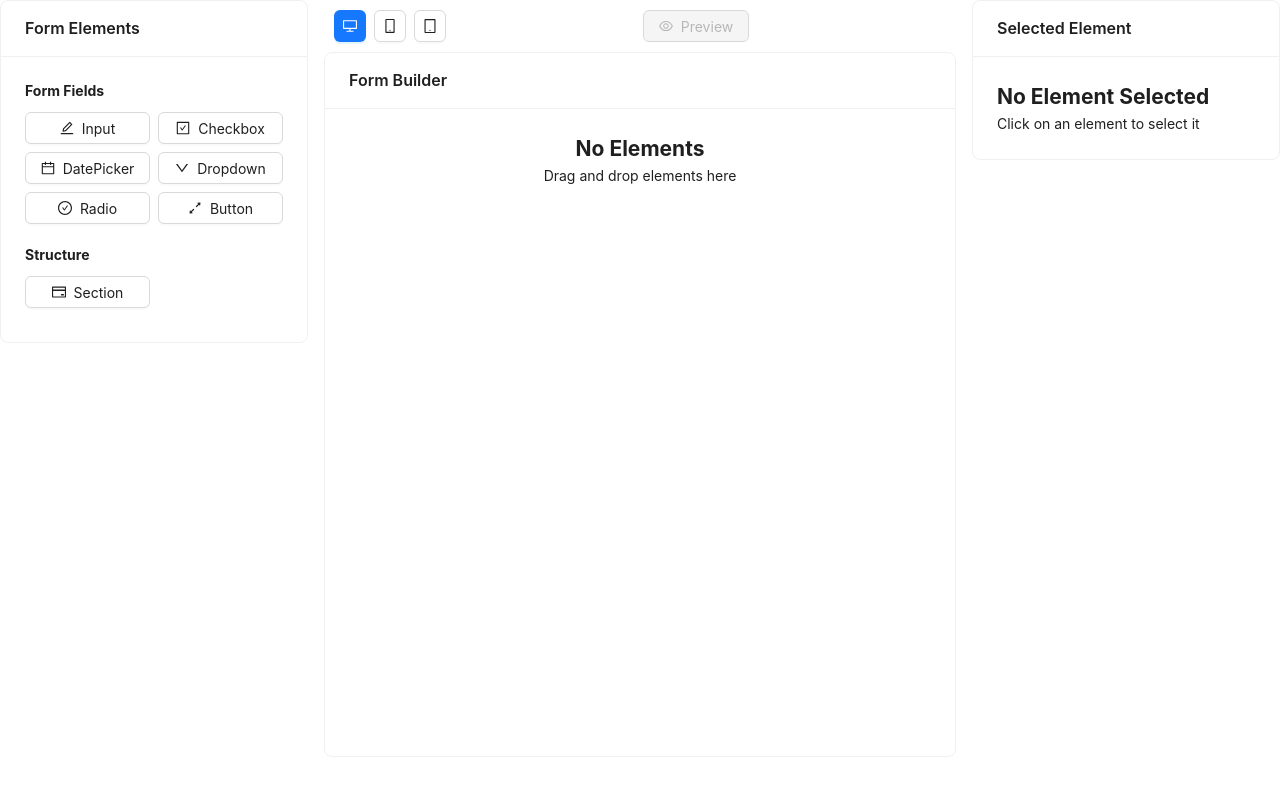
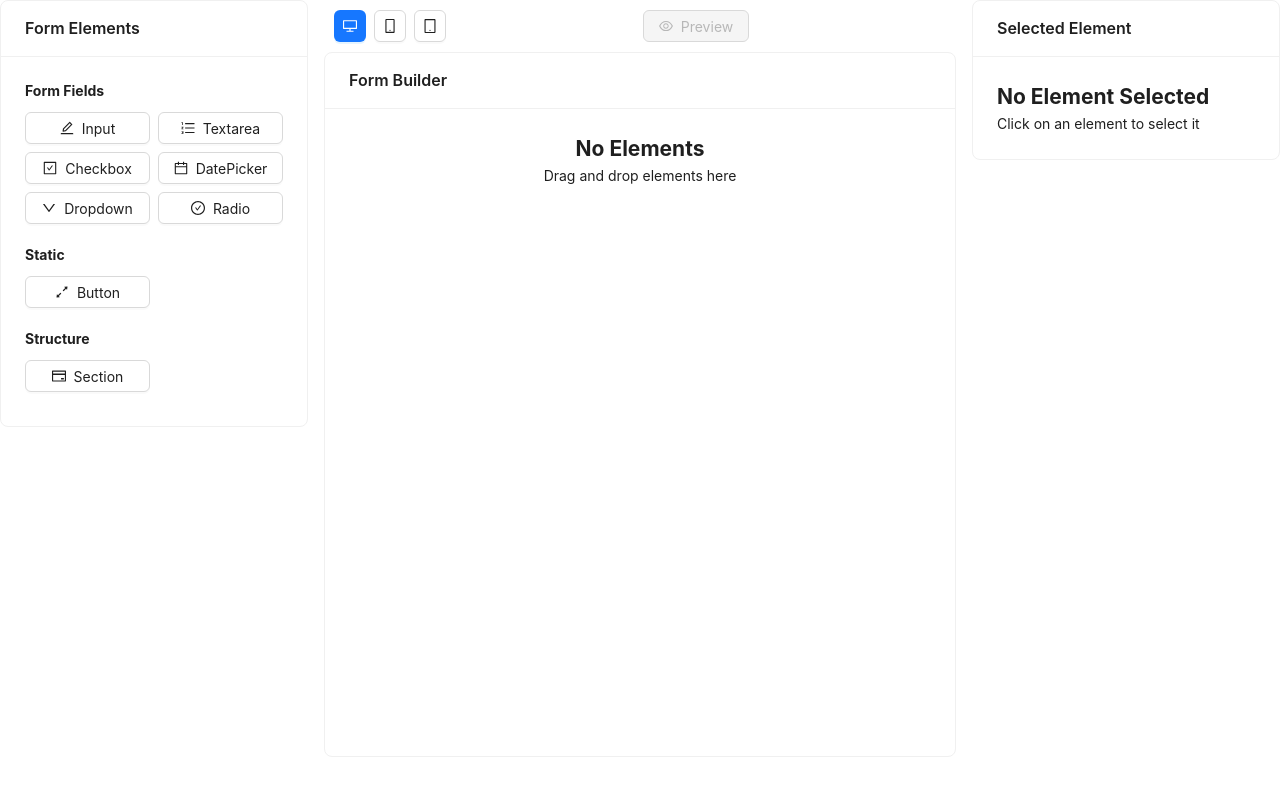
Before and after one commit to alaminsahed/Dynamic-form-builder, a React (Vite) app: page / in a window 1280 px wide. Shown: the top 796 px of the page. Built offline with nearby package versions, Linux system fonts and the light colour scheme; the HTML template or start-up script is replaced by a standard one.

Commit message:
feat: add textarea form element

```diff
--- a/src/app.tsx
+++ b/src/app.tsx
@@ -16,9 +16,10 @@ import {
   FormBuilder,
   SelectedElement,
   fields,
+  staticFields,
+  structures,
 } from './components';
 import FormPreview from './components/form-preview';
-import { structures } from './components/structure';
 import { IElement } from './interface/element';
 
 const App = () => {
@@ -58,6 +59,29 @@ const App = () => {
               </label>
               <Row gutter={[8, 8]}>
                 {fields.map((field) => (
+                  <Col span={12} key={field.type}>
+                    <DraggableItem
+                      type={field.type}
+                      placeholder={field.title}
+                      icon={field.icon}
+                    />
+                  </Col>
+                ))}
+              </Row>
+            </div>
+            <div>
+              <label
+                htmlFor="form_fields"
+                style={{
+                  display: 'block',
+                  marginBottom: '10px',
+                  marginTop: '20px',
+                }}
+              >
+                <strong>Static</strong>
+              </label>
+              <Row gutter={[8, 8]}>
+                {staticFields.map((field) => (
                   <Col span={12} key={field.type}>
                     <DraggableItem
                       type={field.type}
--- a/src/components/form-builder/index.tsx
+++ b/src/components/form-builder/index.tsx
@@ -38,6 +38,8 @@ const formLabel = (element) => {
       return 'Checkbox';
     case 'radio':
       return 'Radio';
+    case 'textarea':
+      return 'Textarea';
     default:
       return 'text';
   }
@@ -48,7 +50,7 @@ const FormBuilder: React.FC<FormBuilderProps> = ({
   setFormElements,
 }) => {
   const [{ canDrop, isOver }, drop] = useDrop({
-    accept: ['text', 'button', 'dropdown', 'checkbox', 'radio'],
+    accept: ['text', 'button', 'dropdown', 'checkbox', 'radio', 'textarea'],
     drop: (item: { type: FormType; id: number }) => handleDrop(item),
     collect: (monitor) => ({
       isOver: monitor.isOver(),
@@ -277,6 +279,30 @@ const FormBuilder: React.FC<FormBuilderProps> = ({
                       {inputElementAndType(element)}
                     </Form.Item>
                   )}
+                  {element.type === 'textarea' && (
+                    <Form.Item key={element.id} label={element.label}>
+                      <Input.TextArea
+                        placeholder={element.placeholder || ''}
+                        size={element.size}
+                        onBlur={(e) =>
+                          validateInput(e.target.value, element.validations)
+                        }
+                        style={
+                          element.style && element.style.length > 0
+                            ? element.style.find(
+                                (s) =>
+                                  s.device === 'any' || s.device === 'desktop'
+                              )
+                            : {}
+                        }
+                        disabled={element.disabled}
+                        showCount={element?.showCount || false}
+                        autoSize={
+                          element?.autoSize || { minRows: 3, maxRows: 5 }
+                        }
+                      />
+                    </Form.Item>
+                  )}
                   {element.type === 'dropdown' && (
                     <Form.Item key={element.id} label={element.label}>
                       <Select
--- a/src/components/fields/index.tsx
+++ b/src/components/form-elements/index.tsx
@@ -5,6 +5,8 @@ import {
   CheckSquareOutlined,
   DownOutlined,
   EditOutlined,
+  OrderedListOutlined,
+  CreditCardOutlined,
 } from '@ant-design/icons';
 
 export const fields = [
@@ -12,6 +14,11 @@ export const fields = [
     type: 'text',
     icon: <EditOutlined />,
     title: 'Input',
+  },
+  {
+    type: 'textarea',
+    icon: <OrderedListOutlined />,
+    title: 'Textarea',
   },
   {
     type: 'checkbox',
@@ -33,9 +40,20 @@ export const fields = [
     icon: <CheckCircleOutlined />,
     title: 'Radio',
   },
+];
+
+export const staticFields = [
   {
     type: 'button',
     icon: <ArrowsAltOutlined />,
     title: 'Button',
   },
 ];
+
+export const structures = [
+  {
+    type: 'section',
+    icon: <CreditCardOutlined />,
+    title: 'Section',
+  },
+];
--- a/src/components/form-preview/index.tsx
+++ b/src/components/form-preview/index.tsx
@@ -129,11 +129,40 @@ const FormPreview: React.FC<FormPreviewProps> = ({ formElements }) => {
 
   return (
     <Form layout="vertical">
-      {formElements.map((element, index) => (
+      {formElements.length > 0 ? (
+        formElements.map((element, index) => (
           <React.Fragment key={index}>
             {element.type === 'text' && (
               <Form.Item label={element.label}>
                 {inputElementAndType(element)}
+                {formErrors[element.key] && (
+                  <div style={{ color: 'red' }}>{formErrors[element.key]}</div>
+                )}
+              </Form.Item>
+            )}
+            {element.type === 'textarea' && (
+              <Form.Item label={element.label}>
+                <Input.TextArea
+                  placeholder={element.placeholder || ''}
+                  size={element.size}
+                  onBlur={(e) =>
+                    validateInput(
+                      e.target.value,
+                      element.validations,
+                      element.key
+                    )
+                  }
+                  style={
+                    element.style && element.style.length > 0
+                      ? element.style.find(
+                          (s) => s.device === 'any' || s.device === 'desktop'
+                        )
+                      : {}
+                  }
+                  disabled={element.disabled}
+                  showCount={element?.showCount || false}
+                  autoSize={element?.autoSize || { minRows: 3, maxRows: 5 }}
+                />
                 {formErrors[element.key] && (
                   <div style={{ color: 'red' }}>{formErrors[element.key]}</div>
                 )}
@@ -174,7 +203,20 @@ const FormPreview: React.FC<FormPreviewProps> = ({ formElements }) => {
               </Form.Item>
             )}
           </React.Fragment>
-      ))}
+        ))
+      ) : (
+        <div
+          style={{
+            display: 'flex',
+            flexDirection: 'column',
+            justifyContent: 'center',
+            alignItems: 'center',
+          }}
+        >
+          <h2>No Elements</h2>
+          <p>Drag and drop elements here</p>
+        </div>
+      )}
     </Form>
   );
 };
--- a/src/components/selected-element/components/main/index.tsx
+++ b/src/components/selected-element/components/main/index.tsx
@@ -164,6 +164,58 @@ const MainFieldOptions: React.FC<MainFieldOptionsProps> = ({
           </div>
         </>
       )}
+      {findSelectedElement.type === 'textarea' && (
+        <>
+          <div
+            style={{
+              marginBottom: '0.5rem',
+            }}
+          >
+            <label
+              htmlFor="autoSize"
+              style={{
+                display: 'block',
+                marginBottom: '0.2rem',
+              }}
+            >
+              Auto Size
+            </label>
+            <div
+              style={{
+                display: 'flex',
+                gap: '0.5rem',
+              }}
+            >
+              <Input
+                placeholder="Enter Min Rows"
+                onChange={(e) =>
+                  handleKeyChange(
+                    {
+                      ...findSelectedElement.autoSize,
+                      minRows: e.target.value,
+                    },
+                    'autoSize'
+                  )
+                }
+                value={findSelectedElement.autoSize?.minRows}
+              />
+              <Input
+                placeholder="Enter Max Rows"
+                onChange={(e) =>
+                  handleKeyChange(
+                    {
+                      ...findSelectedElement.autoSize,
+                      maxRows: e.target.value,
+                    },
+                    'autoSize'
+                  )
+                }
+                value={findSelectedElement.autoSize?.maxRows}
+              />
+            </div>
+          </div>
+        </>
+      )}
       {findSelectedElement.type === 'text' && (
         <>
           <div
@@ -225,6 +277,10 @@ const MainFieldOptions: React.FC<MainFieldOptionsProps> = ({
               }}
             />
           </div>
+        </>
+      )}
+      {(findSelectedElement.type === 'textarea' ||
+        findSelectedElement.type === 'text') && (
         <div
           style={{
             marginBottom: '0.5rem',
@@ -238,7 +294,21 @@ const MainFieldOptions: React.FC<MainFieldOptionsProps> = ({
             Disabled{' '}
           </Checkbox>
         </div>
-        </>
+      )}
+      {findSelectedElement.type === 'textarea' && (
+        <div
+          style={{
+            marginBottom: '0.5rem',
+          }}
+        >
+          <Checkbox
+            checked={(findSelectedElement as IElement).showCount}
+            onChange={(e) => handleKeyChange(e.target.checked, 'showCount')}
+          >
+            {' '}
+            Show Count
+          </Checkbox>
+        </div>
       )}
       {findSelectedElement.inputType === 'password' && (
         <div
--- a/src/components/structure/index.tsx
+++ /dev/null
@@ -1,9 +0,0 @@
-import { CreditCardOutlined } from '@ant-design/icons';
-
-export const structures = [
-  {
-    type: 'section',
-    icon: <CreditCardOutlined />,
-    title: 'Section',
-  },
-];
--- a/src/interface/element.ts
+++ b/src/interface/element.ts
@@ -19,6 +19,11 @@ export interface IElement {
   inputType?: 'text' | 'password' | 'number' | 'search' | 'url';
   passwordMask?: boolean;
   disabled?: boolean;
+  showCount?: boolean;
+  autoSize?: {
+    minRows: number;
+    maxRows: number;
+  };
 }
 
 export interface IElementBtnOptions extends IElement {
```
Also changed, not shown: src/components/index.ts (+5 -5 lines). Lines whose indentation alone changed are shown as unchanged.
